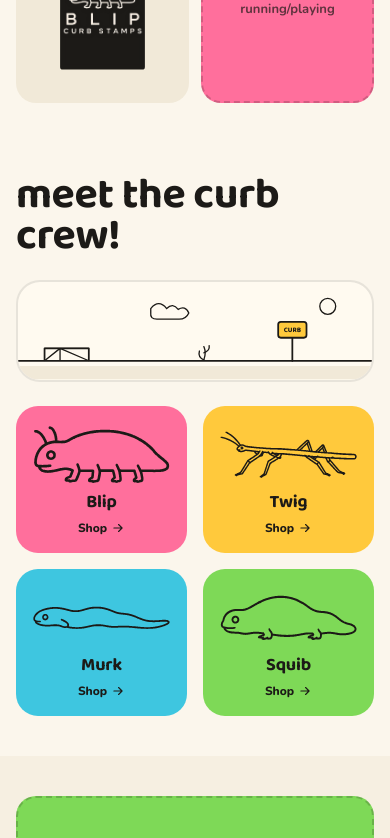
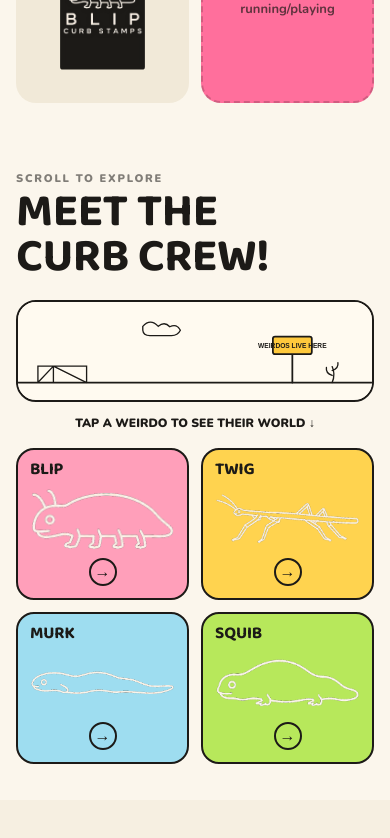
Before and after one commit to CDunell/shirtfaced, a Next.js app in the folder curbstamps-site/: page / in a window 390 px wide. Shown: the part 1140-1978 px from the top of the page. Built offline with nearby package versions, Linux system fonts and the light colour scheme.

Commit message:
feat(curbstamps): rebuild mobile curb crew with real stamp art

```diff
--- a/curbstamps-site/src/components/home/CurbCrewScene.tsx
+++ b/curbstamps-site/src/components/home/CurbCrewScene.tsx
@@ -1,58 +1,48 @@
 import Link from "next/link";
 import { CREATURES } from "@/lib/creatures";
-import { IconArrowRight } from "@/components/Icons";
 
-/**
- * Section E — "MEET THE CURB CREW" (DESIGN_HANDOFF.md §4.E). The scene is a
- * simple, hand-built line illustration (curb, box, sign, cloud, plant) — not
- * the full illustrated spread the handoff describes under
- * public/curbstamps/scenes/curb-crew.svg. That's real illustration work for
- * a follow-up pass; this gets the section live with the same picture-book
- * feel using basic shapes rather than blocking the whole homepage on it.
- */
 function Scene() {
   return (
     <svg viewBox="0 0 800 220" className="w-full" aria-hidden="true">
-      <path d="M0 190 H800 V220 H0 Z" fill="var(--color-paper-2)" />
-      <path d="M0 178 H800" stroke="#1c1a17" strokeWidth="4" strokeLinecap="round" />
-      <path d="M60 178 V150 H160 V178" fill="none" stroke="#1c1a17" strokeWidth="4" strokeLinejoin="round" />
-      <path d="M60 150 H160 M95 150 V178 M95 150 L60 178 M95 150 L160 178" stroke="#1c1a17" strokeWidth="3" fill="none" />
-      <path d="M620 178 V125" stroke="#1c1a17" strokeWidth="4" strokeLinecap="round" />
-      <rect x="588" y="90" width="64" height="36" rx="6" fill="var(--color-grit-yellow)" stroke="#1c1a17" strokeWidth="4" />
-      <text x="620" y="113" textAnchor="middle" fontFamily="'Baloo 2', sans-serif" fontWeight="700" fontSize="16" fill="#1c1a17">CURB</text>
-      <circle cx="700" cy="55" r="18" fill="none" stroke="#1c1a17" strokeWidth="3" />
-      <path d="M300 60 q18 -22 36 0 q14 -14 26 2 q16 -10 24 8 q-6 14 -22 14 h-50 q-16 0 -14 -14 Z" fill="var(--color-cream)" stroke="#1c1a17" strokeWidth="3" />
-      <path d="M420 176 q6 -16 0 -30" fill="none" stroke="#1c1a17" strokeWidth="3" strokeLinecap="round" />
-      <path d="M420 176 q-14 -6 -10 -20 M420 160 q14 -4 12 -16" fill="none" stroke="#1c1a17" strokeWidth="3" strokeLinecap="round" />
+      <rect width="800" height="220" fill="#fffaf0" />
+      <path d="M0 182 H800" stroke="#1c1a17" strokeWidth="4" strokeLinecap="round" />
+      <path d="M45 182 V145 H155 V182 M45 145 H155 M80 145 V182 M80 145 L45 182 M80 145 L155 182" fill="none" stroke="#1c1a17" strokeWidth="3" />
+      <path d="M620 182 V115" stroke="#1c1a17" strokeWidth="4" strokeLinecap="round" />
+      <rect x="576" y="78" width="88" height="40" rx="5" fill="#ffc93c" stroke="#1c1a17" strokeWidth="4" />
+      <text x="620" y="103" textAnchor="middle" fontFamily="sans-serif" fontWeight="900" fontSize="15" fill="#1c1a17">WEIRDOS LIVE HERE</text>
+      <path d="M282 55 q17 -19 35 0 q14 -12 26 1 q16 -8 24 8 q-6 12 -20 12 h-49 q-15 0 -16 -12 Z" fill="#fffaf0" stroke="#1c1a17" strokeWidth="3" />
+      <path d="M710 182 q8 -18 0 -36 M710 166 q-15 -5 -13 -18 M710 155 q15 -5 13 -18" fill="none" stroke="#1c1a17" strokeWidth="3" strokeLinecap="round" />
     </svg>
   );
 }
 
 export function CurbCrewScene() {
   const featured = CREATURES.slice(0, 4);
-  const cardAccents = ["var(--color-grit-pink)", "var(--color-grit-yellow)", "var(--color-grit-blue)", "var(--color-grit-green)"];
+  const cardAccents = ["#ff9fba", "#ffd34f", "#9eddf0", "#b7e85b"];
 
   return (
     <section id="crew" className="bg-paper">
-      <div className="mx-auto max-w-5xl px-4 py-10 sm:px-6">
-        <h2 className="display text-[11vw] leading-[0.9] sm:text-[42px]">meet the curb crew!</h2>
-        <div className="mt-6 overflow-hidden rounded-[24px] border-2 border-ink/10 bg-cream">
+      <div className="mx-auto max-w-5xl px-4 py-9 sm:px-6 sm:py-12">
+        <p className="mb-1 text-[11px] font-black uppercase tracking-[0.16em] text-ink/55">Scroll to explore</p>
+        <h2 className="display text-[12vw] uppercase leading-[0.86] sm:text-[46px]">meet the<br />curb crew!</h2>
+
+        <div className="mt-5 overflow-hidden rounded-[20px] border-2 border-ink bg-cream">
           <Scene />
         </div>
-        <div className="mt-6 grid grid-cols-2 gap-4 sm:grid-cols-4">
+        <p className="mt-3 text-center text-[12px] font-black uppercase">Tap a weirdo to see their world ↓</p>
+
+        <div className="mt-4 grid grid-cols-2 gap-3 sm:grid-cols-4">
           {featured.map((c, i) => (
             <Link
               key={c.slug}
               href={`/products/${c.slug}-tee`}
-              className="press flex flex-col items-center gap-2 rounded-[22px] p-4 text-center"
+              className="press flex min-h-[145px] flex-col items-center justify-between rounded-[18px] border-2 border-ink p-3 text-center"
               style={{ background: cardAccents[i] }}
             >
+              <span className="display self-start text-[17px] uppercase">{c.name}</span>
               {/* eslint-disable-next-line @next/next/no-img-element */}
-              <img src={`/curbstamps/creatures/${c.slug}-dark.svg`} alt="" aria-hidden="true" className="h-16 w-full object-contain" />
-              <span className="display text-[18px]">{c.name}</span>
-              <span className="press inline-flex items-center gap-1 text-[12px] font-extrabold" aria-label={`View ${c.name} products`}>
-                Shop <IconArrowRight className="h-3.5 w-3.5" />
-              </span>
+              <img src={`/creatures/${c.slug}-icon.png`} alt={`${c.name} creature`} className="h-20 w-full object-contain" />
+              <span className="flex h-7 w-7 items-center justify-center rounded-full border-2 border-ink text-[16px] font-black">→</span>
             </Link>
           ))}
         </div>
```
